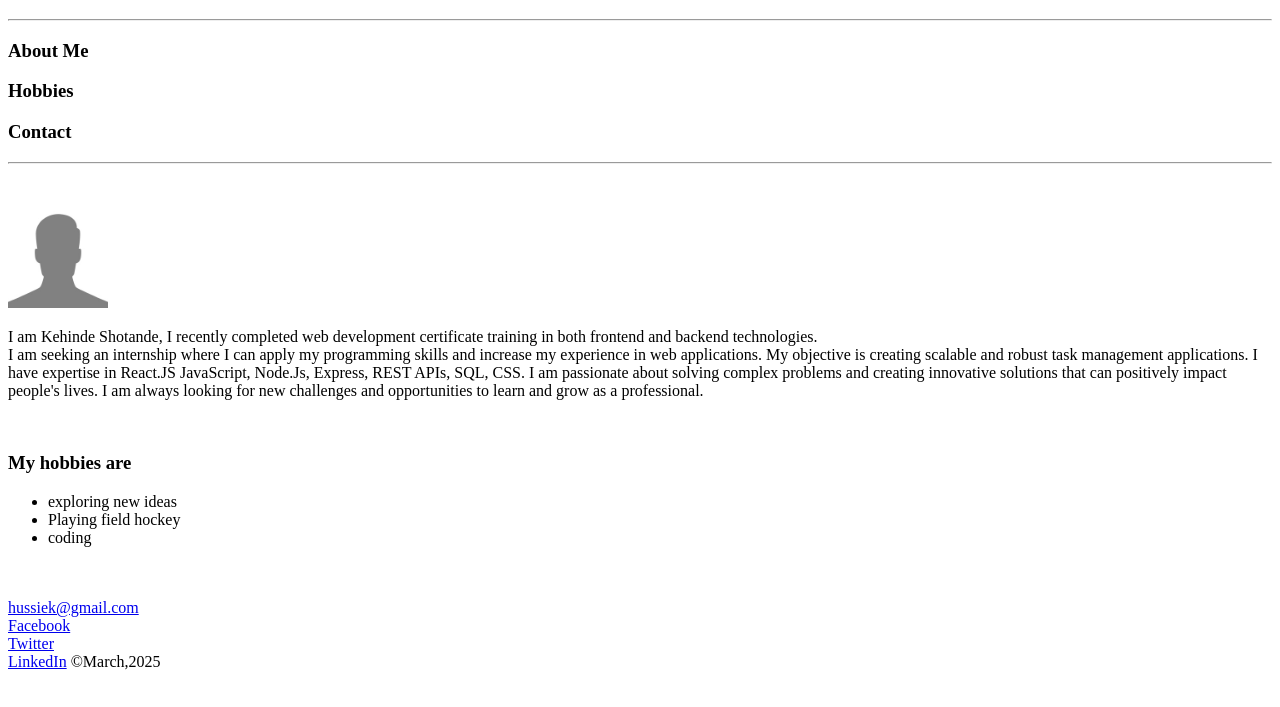
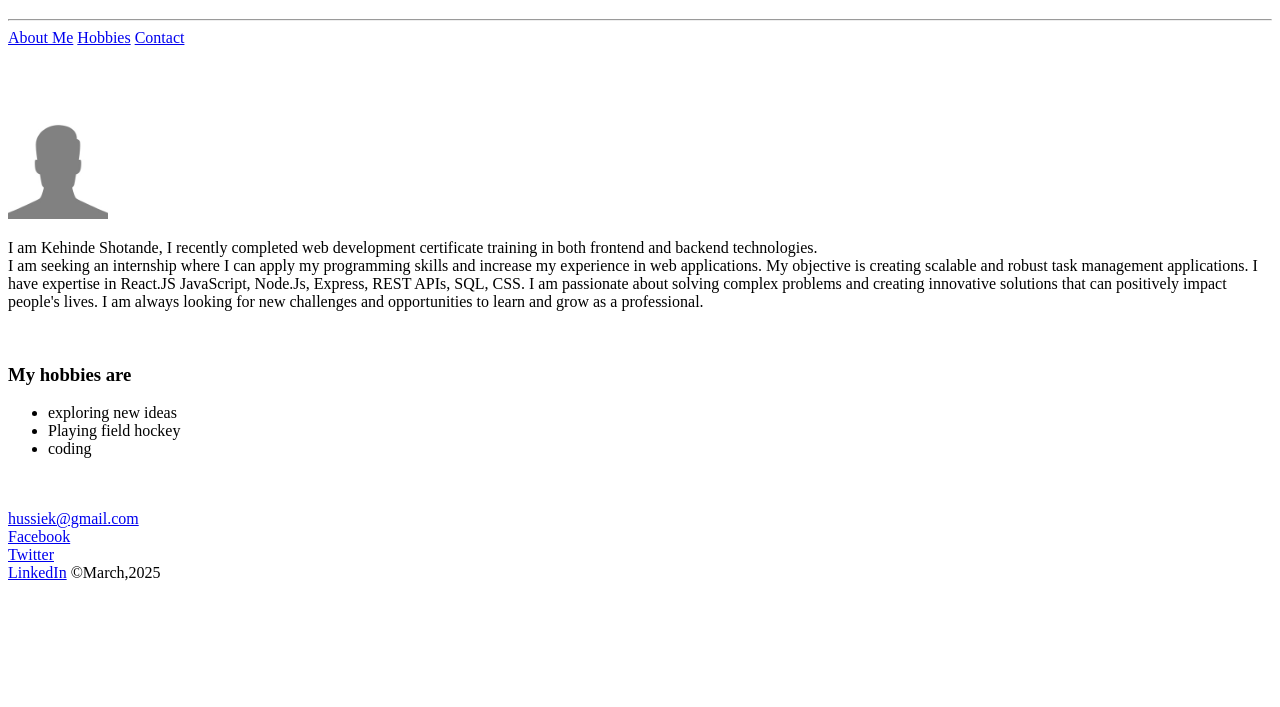
Before and after one commit to shottyTech/html-personal-profile, a plain HTML site: page index.html in a window 1280 px wide. Shown: the part 61-768 px from the top of the page. Drawn offline with Linux system fonts and the light colour scheme.

Commit message:
Update index.html

```diff
--- a/index.html
+++ b/index.html
@@ -12,11 +12,10 @@
     <header>
         <h1>Personal Profile</h1><hr>
         <nav>
-            <h3>About Me</h3>
-            <h3>Hobbies</h3>
-            <h3>Contact</h3>
-
-        </nav><hr>
+            <a href="/about">About Me</a>
+            <a href="/hobbies">Hobbies</a>
+            <a href="/contact">Contact</a>
+        </nav><br/><br/>
     </header><br/><br/>
     <section class="bio_info">
         <div class="image">
```
